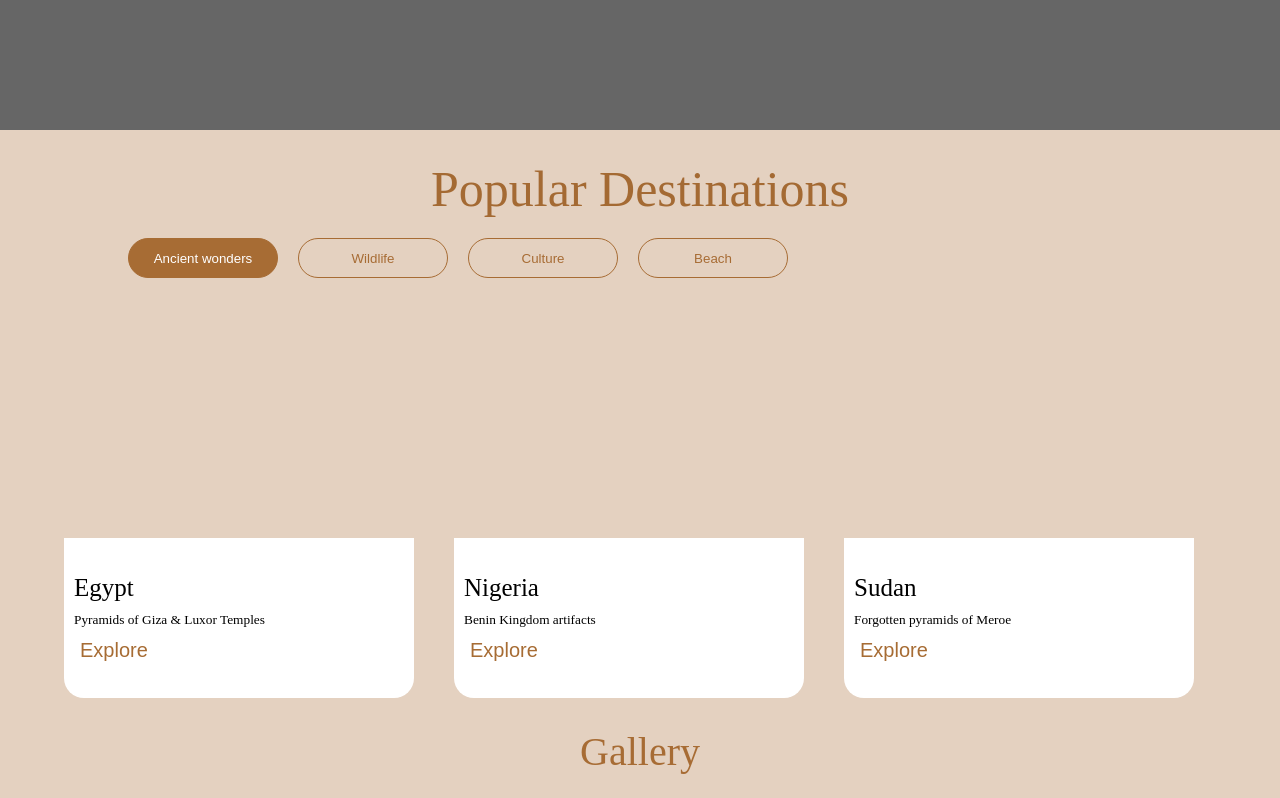
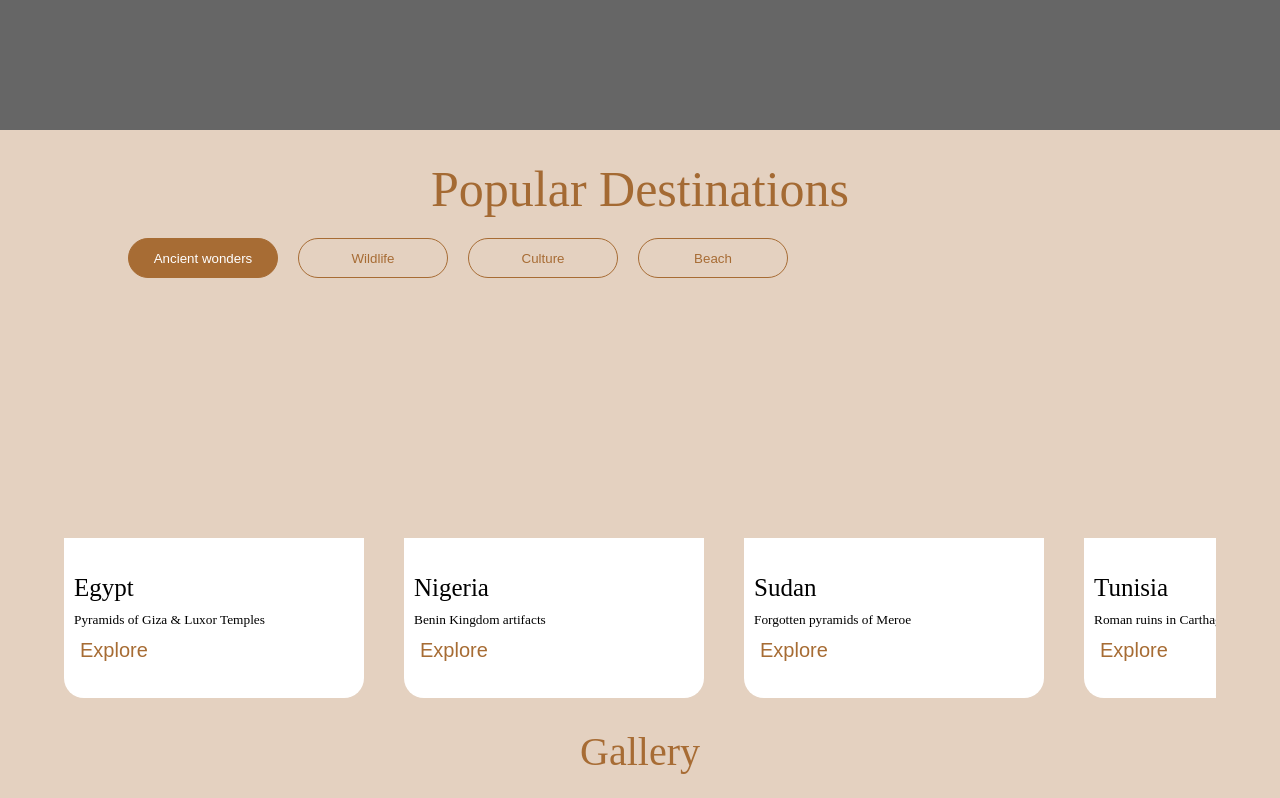
Before and after one commit to israel870/Hackaton1, a plain HTML site: page index.html in a window 1280 px wide. Shown: the part 1870-2668 px from the top of the page. Drawn offline with Linux system fonts and the light colour scheme.

Commit message:
Corrections

```diff
--- a/index.html
+++ b/index.html
@@ -4,7 +4,7 @@
 <head>
     <meta charset="UTF-8">
     <meta name="viewport" content="width=device-width, initial-scale=1.0">
-    <title>Document</title>
+    <title>Afrivista</title>
     <link rel="stylesheet" href="style.css">
 </head>
 
--- a/style.css
+++ b/style.css
@@ -262,7 +262,7 @@ justify-self: center;
 
 .egypt {
     height: 400px;
-    width: 350px;
+    width: 300px;
     /* border-radius: 20px; */
     flex-shrink: 0;
 }
@@ -271,7 +271,7 @@ justify-self: center;
 }
 .nigeria{
       height: 400px;
-    width: 350px;
+    width: 300px;
 flex-shrink: 0;
 }
 .nigeria-image{
@@ -279,7 +279,7 @@ flex-shrink: 0;
 }
 .sudan{
       height: 400px;
-    width: 350px;
+    width: 300px;
     flex-shrink: 0;
 }
 .sudan-image{
@@ -287,7 +287,7 @@ flex-shrink: 0;
 }
 .tunisia{
       height: 400px;
-    width: 350px;
+    width: 300px;
     flex-shrink: 0;
 }
 .tunisia-image{
```
